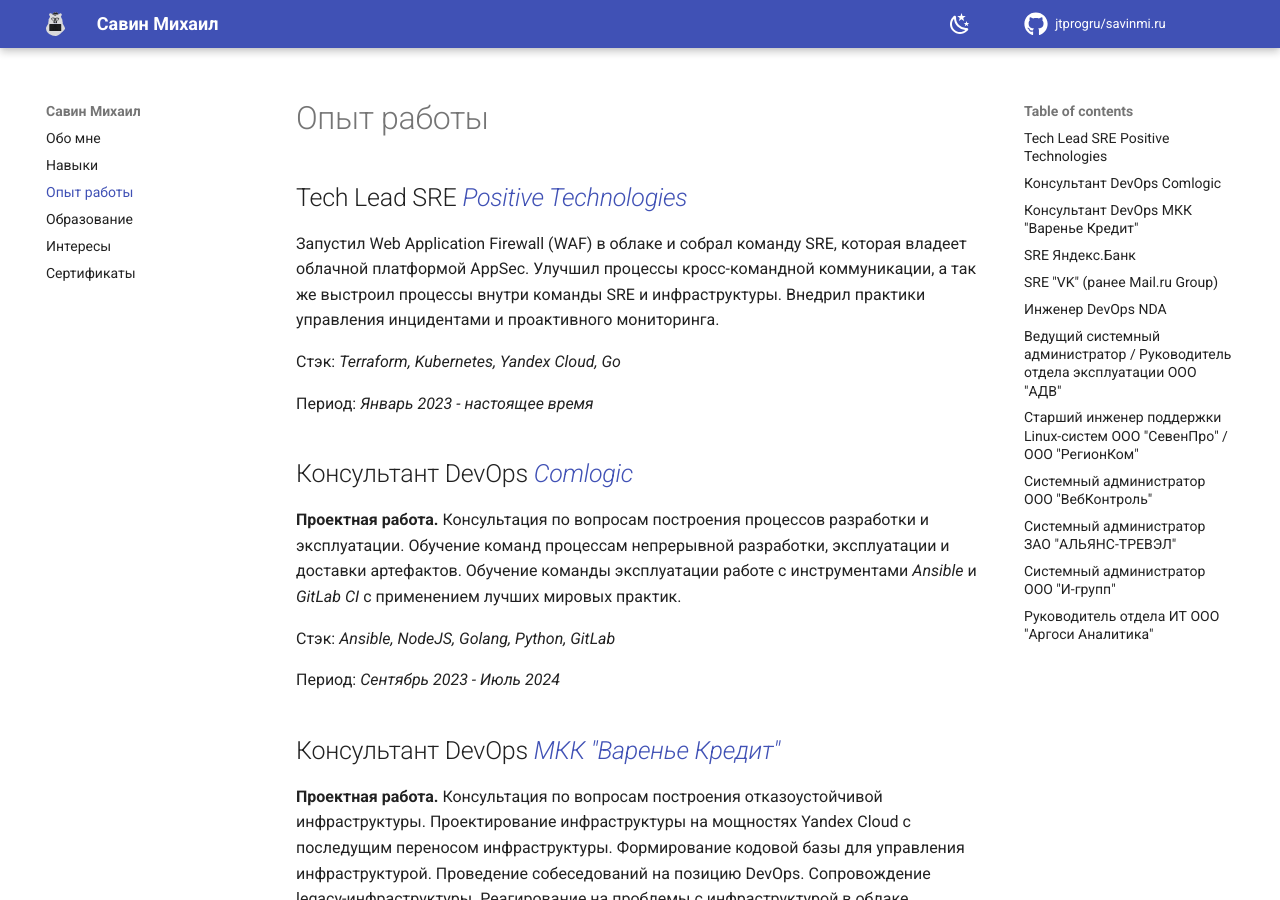
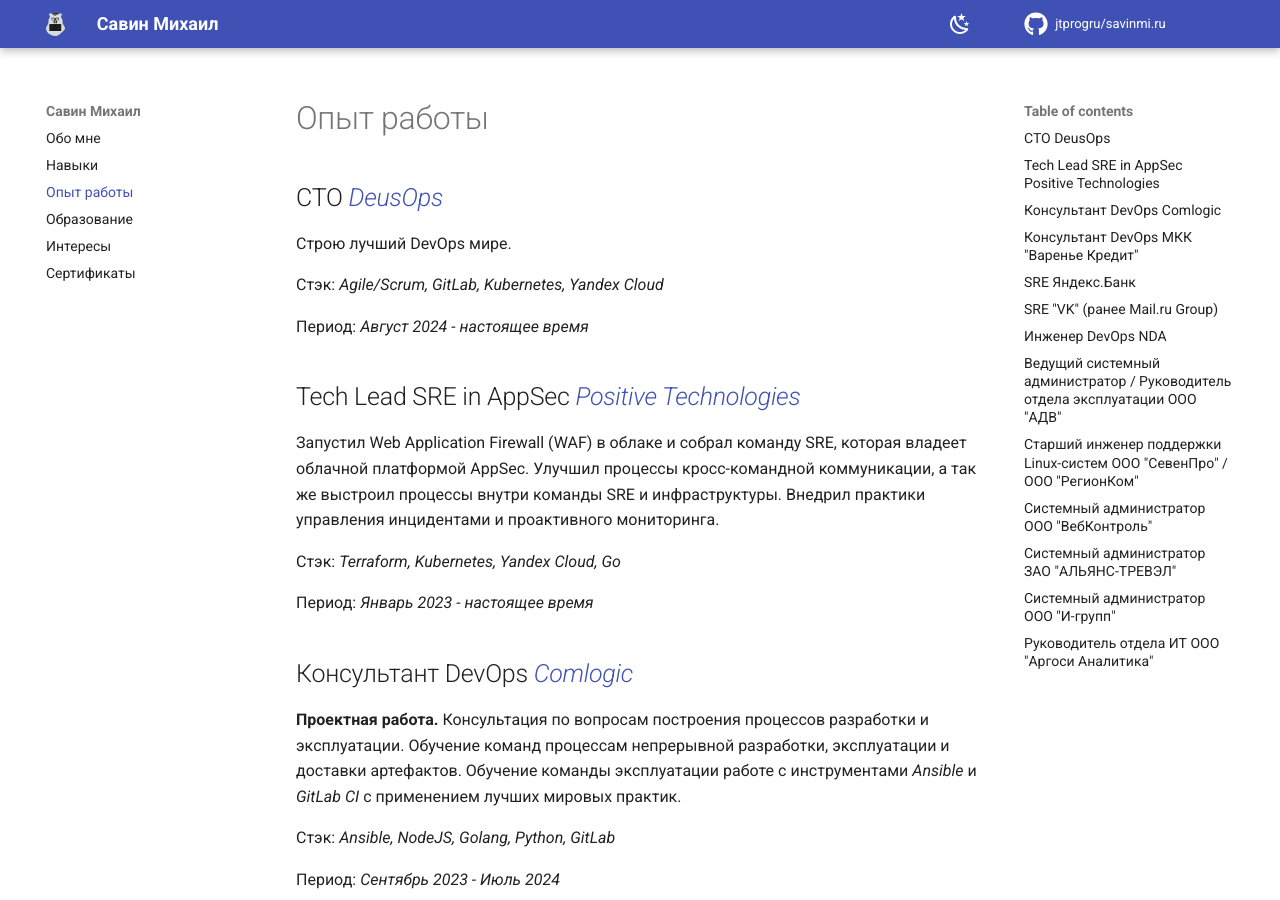
Before and after one commit to jtprogru/savinmi.ru, an MkDocs documentation site: the page built from docs/experience.md, in a window 1280 px wide and 900 px high. Built offline with MkDocs 1.6.1 and Material for MkDocs 9.7.7, drawn with Linux system fonts in a browser that asks for light colours; comment, search, counter and statistics services are not loaded.

Commit message:
Update experience.md
Signed-off-by: Michael Savin <8199112+jtprogru@users.noreply.github.com>

```diff
--- a/docs/experience.md
+++ b/docs/experience.md
@@ -1,6 +1,14 @@
 # Опыт работы
 
-## Tech Lead SRE *[Positive Technologies](https://ptsecurity.com)*
+## CTO *[DeusOps](https://deusops.com/b2b)*
+
+Строю лучший DevOps мире.
+
+Стэк: *Agile/Scrum, GitLab, Kubernetes, Yandex Cloud*
+
+Период: *Август 2024 - настоящее время*
+
+## Tech Lead SRE in AppSec *[Positive Technologies](https://ptsecurity.com)*
 
 Запустил Web Application Firewall (WAF) в облаке и собрал команду SRE, которая владеет облачной платформой AppSec.
 Улучшил процессы кросс-командной коммуникации, а так же выстроил процессы внутри команды SRE и инфраструктуры.
```
